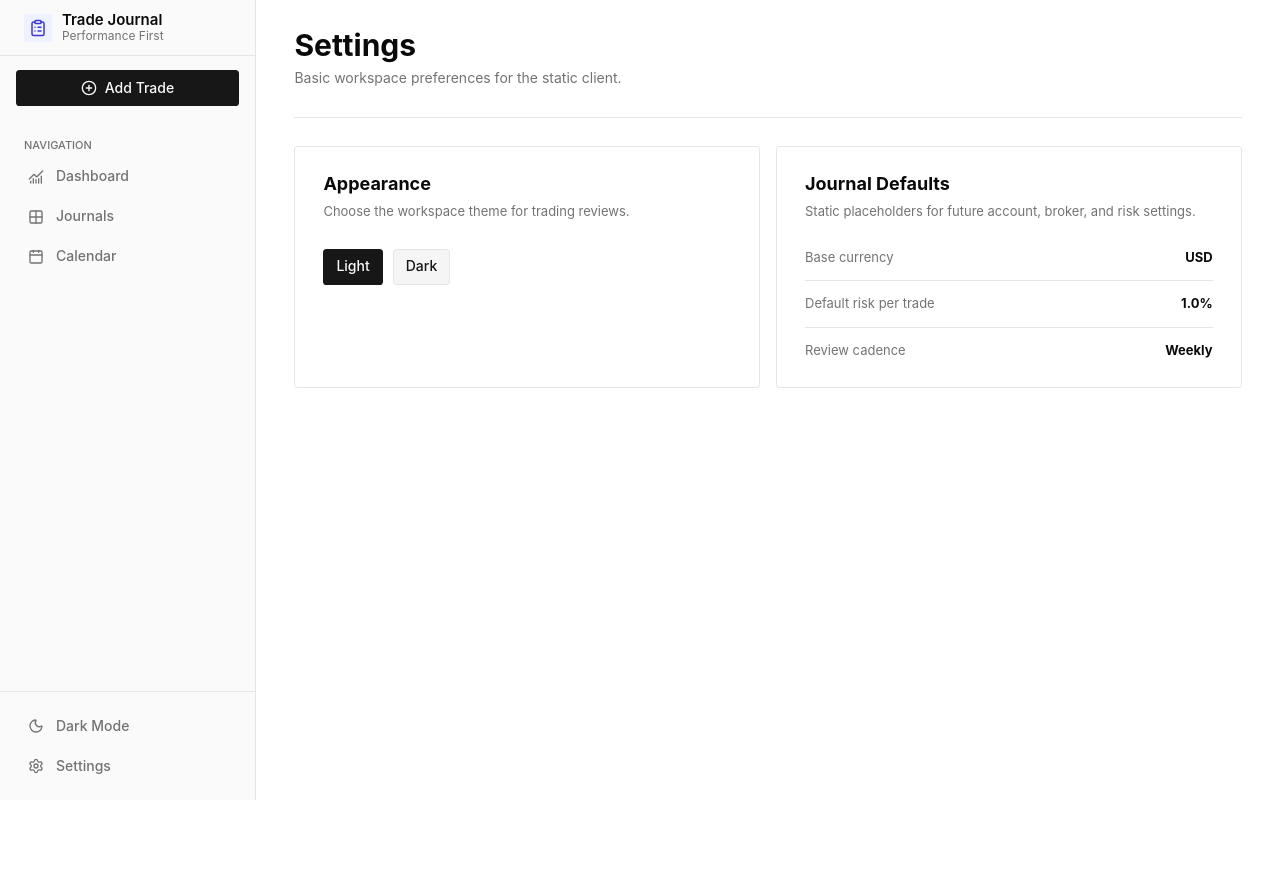
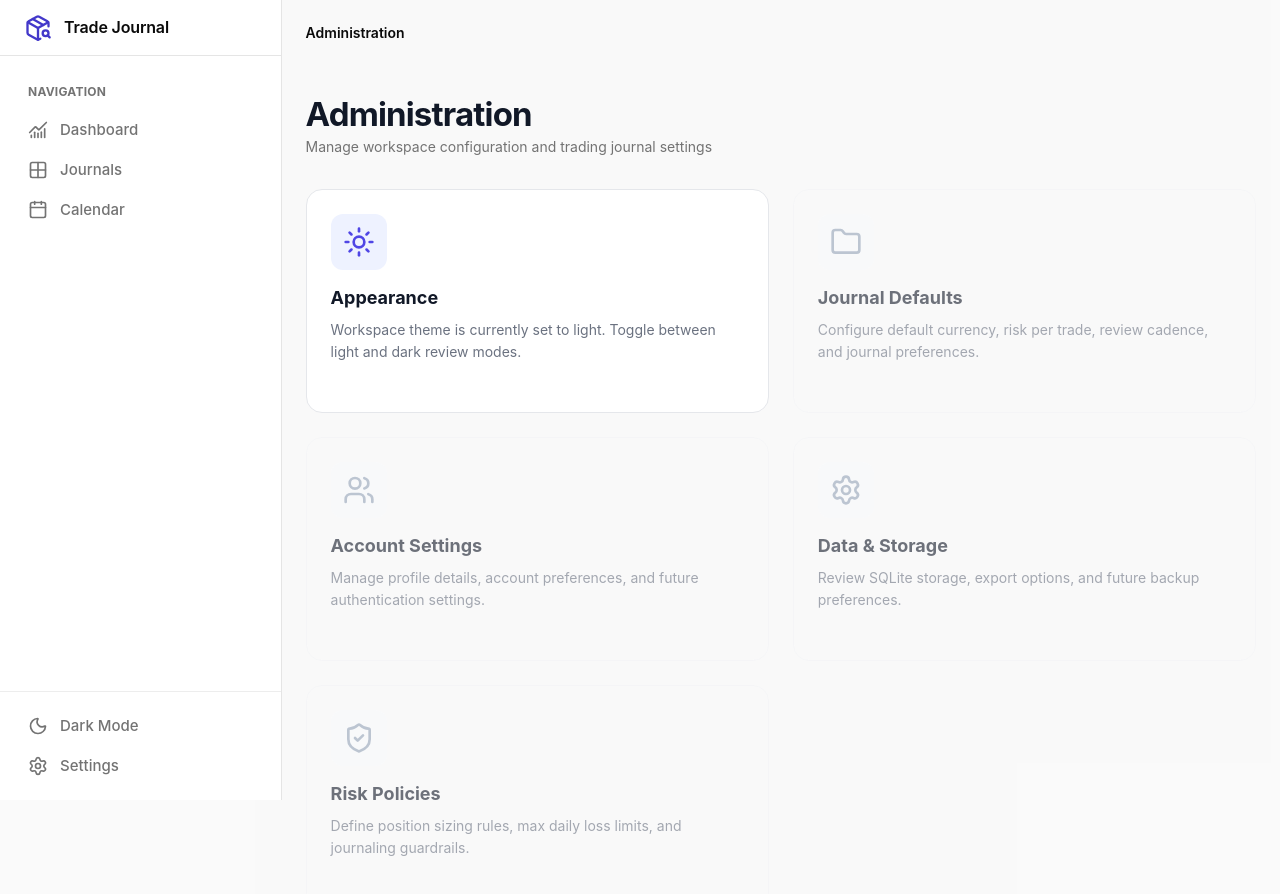
Before and after one commit to jboodhun/trading-journal, a React (Vite) app: page /calendar in a window 1280 px wide. Both pictures are taken after a click on the button "Settings". Shown: the top 894 px of the page. Before the commit the page ends 800 px from the top, so only its background shows below. Built offline with nearby package versions, Linux system fonts and the light colour scheme.

Commit message:
feat: theme v4. Styling adjustments (#36)

```diff
--- a/package.json
+++ b/package.json
@@ -16,6 +16,7 @@
     "preview": "vite preview"
   },
   "dependencies": {
+    "@fontsource-variable/geist": "^5.2.9",
     "date-fns": "4.1.0",
     "express": "^5.2.1",
     "lucide-react": "^1.17.0",
--- a/src/app/App.tsx
+++ b/src/app/App.tsx
@@ -41,6 +41,7 @@ export function App() {
 
   useEffect(() => {
     document.documentElement.dataset.theme = theme
+    document.documentElement.classList.toggle('dark', theme === 'dark')
   }, [theme])
 
   return (
--- /dev/null
+++ b/src/components/common/Breadcrumb.tsx
@@ -0,0 +1,36 @@
+import { Fragment } from 'react'
+import { useNavigate } from 'react-router-dom'
+
+import { ChevronLeftIcon } from 'components/icons'
+
+type BreadcrumbItem = {
+  label: string
+  href?: string
+  active?: boolean
+}
+
+type BreadcrumbProps = {
+  items: BreadcrumbItem[]
+}
+
+export function Breadcrumb({ items }: BreadcrumbProps) {
+  const navigate = useNavigate()
+
+  return (
+    <div className="breadcrumb">
+      {items.map((item, index) => (
+        <Fragment key={`${item.label}-${index}`}>
+          {index > 0 ? <span>/</span> : null}
+          {item.href ? (
+            <button className="breadcrumb-link" onClick={() => item.href && navigate(item.href)} type="button">
+              {index === 0 ? <ChevronLeftIcon /> : null}
+              {item.label}
+            </button>
+          ) : (
+            <span className={item.active ? 'breadcrumb-current' : ''}>{item.label}</span>
+          )}
+        </Fragment>
+      ))}
+    </div>
+  )
+}
--- /dev/null
+++ b/src/components/common/index.ts
@@ -0,0 +1 @@
+export { Breadcrumb } from './Breadcrumb'
--- a/src/layouts/AppShell.tsx
+++ b/src/layouts/AppShell.tsx
@@ -3,8 +3,7 @@ import { createContext, use } from 'react'
 import type { ReactNode } from 'react'
 
 import type { AppView, ThemeMode } from 'app/App'
-import { CalendarIcon, ChartIcon, ClipboardListIcon, GridIcon, MoonIcon, PlusCircleIcon, SettingsIcon, SunIcon } from 'components/icons'
-import { Button } from 'components/ui'
+import { CalendarIcon, ChartIcon, PackageSearchIcon, GridIcon, MoonIcon, SettingsIcon, SunIcon } from 'components/icons'
 
 type AppShellContextValue = {
   activeView: AppView
@@ -59,20 +58,10 @@ function Sidebar() {
   return (
     <aside className="sidebar">
       <div className="brand">
-        <div className="brand-mark">
-          <ClipboardListIcon />
-        </div>
+        <PackageSearchIcon className="brand-mark" />
         <div>
           <p className="brand-name">Trade Journal</p>
-          <p className="brand-subtitle">Performance First</p>
         </div>
-      </div>
-
-      <div className="sidebar-actions">
-        <Button className="full-width" onClick={() => onViewChange('journals')}>
-          <PlusCircleIcon />
-          Add Trade
-        </Button>
       </div>
 
       <nav className="nav-section" aria-label="Primary navigation">
@@ -86,7 +75,6 @@ function Sidebar() {
           >
             {item.icon}
             <span>{item.label}</span>
-            {item.view === activeView ? <span className="nav-chevron">›</span> : null}
           </button>
         ))}
       </nav>
--- a/src/main.tsx
+++ b/src/main.tsx
@@ -3,6 +3,7 @@ import { createRoot } from 'react-dom/client'
 import { BrowserRouter } from 'react-router-dom'
 
 import { App } from 'app/App'
+import '@fontsource-variable/geist/index.css'
 import 'styles/global.css'
 
 createRoot(document.getElementById('root')!).render(
--- a/src/pages/DashboardPage.tsx
+++ b/src/pages/DashboardPage.tsx
@@ -3,6 +3,7 @@ import { useEffect, useState } from 'react'
 import { metrics } from 'data/journal'
 import type { TradingJournal } from 'data/journal'
 import * as journalApi from 'services/journalApi'
+import { Breadcrumb } from 'components/common'
 import { EmptySection } from 'components/empty-section'
 import { BookIcon, ClockIcon, WalletIcon } from 'components/icons'
 import { JournalFormModal } from 'components/journals'
@@ -67,12 +68,11 @@ export function DashboardPage() {
 
   return (
     <div className="page-stack">
+      <Breadcrumb items={[{ label: 'Dashboard', active: true }]} />
       <header className="page-header">
-        <div className="page-title-icon">
-          <BookIcon />
-        </div>
         <div>
           <h1>Dashboard</h1>
+          <p>Track journal performance and trading activity.</p>
         </div>
       </header>
 
--- a/src/pages/SettingsPage.tsx
+++ b/src/pages/SettingsPage.tsx
@@ -1,97 +1,81 @@
-import { createContext, useContext } from 'react'
 import type { ReactNode } from 'react'
 
 import type { ThemeMode } from 'app/App'
-import { Button, Card } from 'components/ui'
+import { Breadcrumb } from 'components/common'
+import { FolderIcon, SettingsIcon, ShieldCheckIcon, SunIcon, UsersIcon } from 'components/icons'
 
-type SettingsContextValue = {
+type SettingsPageProps = {
   theme: ThemeMode
   onThemeChange: (theme: ThemeMode) => void
 }
 
-const SettingsContext = createContext<SettingsContextValue | null>(null)
-
-function useSettings() {
-  const context = useContext(SettingsContext)
-
-  if (!context) {
-    throw new Error('Settings components must be rendered inside Settings.Provider')
-  }
-
-  return context
+type SettingsSection = {
+  title: string
+  description: string
+  icon: ReactNode
+  disabled?: boolean
+  onClick?: () => void
 }
 
-function Provider({ children, theme, onThemeChange }: SettingsContextValue & { children: ReactNode }) {
-  return <SettingsContext value={{ theme, onThemeChange }}>{children}</SettingsContext>
-}
-
-function ThemePanel() {
-  const { theme, onThemeChange } = useSettings()
+export function SettingsPage({ theme, onThemeChange }: SettingsPageProps) {
+  const settingsSections: SettingsSection[] = [
+    {
+      title: 'Appearance',
+      description: `Workspace theme is currently set to ${theme}. Toggle between light and dark review modes.`,
+      icon: <SunIcon />,
+      onClick: () => onThemeChange(theme === 'dark' ? 'light' : 'dark'),
+    },
+    {
+      title: 'Journal Defaults',
+      description: 'Configure default currency, risk per trade, review cadence, and journal preferences.',
+      icon: <FolderIcon />,
+      disabled: true,
+    },
+    {
+      title: 'Account Settings',
+      description: 'Manage profile details, account preferences, and future authentication settings.',
+      icon: <UsersIcon />,
+      disabled: true,
+    },
+    {
+      title: 'Data & Storage',
+      description: 'Review SQLite storage, export options, and future backup preferences.',
+      icon: <SettingsIcon />,
+      disabled: true,
+    },
+    {
+      title: 'Risk Policies',
+      description: 'Define position sizing rules, max daily loss limits, and journaling guardrails.',
+      icon: <ShieldCheckIcon />,
+      disabled: true,
+    },
+  ]
 
   return (
-    <Card.Root className="settings-panel">
-      <Card.Header>
-        <h2>Appearance</h2>
-        <p>Choose the workspace theme for trading reviews.</p>
-      </Card.Header>
-      <Card.Content className="settings-actions">
-        <Button variant={theme === 'light' ? 'primary' : 'secondary'} onClick={() => onThemeChange('light')}>
-          Light
-        </Button>
-        <Button variant={theme === 'dark' ? 'primary' : 'secondary'} onClick={() => onThemeChange('dark')}>
-          Dark
-        </Button>
-      </Card.Content>
-    </Card.Root>
+    <div className="admin-page">
+      <Breadcrumb items={[{ label: 'Administration', active: true }]} />
+      <div className="admin-page-header">
+        <div className="admin-heading">
+          <h1>Administration</h1>
+          <p>Manage workspace configuration and trading journal settings</p>
+        </div>
+      </div>
+
+      <div className="admin-card-grid">
+        {settingsSections.map((section) => (
+          <button
+            className={`admin-card ${section.disabled ? 'is-disabled' : ''}`}
+            disabled={section.disabled}
+            key={section.title}
+            onClick={section.onClick}
+            type="button"
+          >
+            <div className={`admin-card-icon ${section.disabled ? 'is-muted' : ''}`}>{section.icon}</div>
+            <h2>{section.title}</h2>
+            <p>{section.description}</p>
+          </button>
+        ))}
+      </div>
+    </div>
   )
 }
-
-function PreferencesPanel() {
-  return (
-    <Card.Root className="settings-panel">
-      <Card.Header>
-        <h2>Journal Defaults</h2>
-        <p>Static placeholders for future account, broker, and risk settings.</p>
-      </Card.Header>
-      <Card.Content className="settings-list">
-        <div>
-          <span>Base currency</span>
-          <strong>USD</strong>
-        </div>
-        <div>
-          <span>Default risk per trade</span>
-          <strong>1.0%</strong>
-        </div>
-        <div>
-          <span>Review cadence</span>
-          <strong>Weekly</strong>
-        </div>
-      </Card.Content>
-    </Card.Root>
-  )
-}
-
-export function SettingsPage({ theme, onThemeChange }: SettingsContextValue) {
-  return (
-    <Settings.Provider theme={theme} onThemeChange={onThemeChange}>
-      <div className="page-stack">
-        <header className="section-header">
-          <div>
-            <h1>Settings</h1>
-            <p>Basic workspace preferences for the static client.</p>
-          </div>
-        </header>
-        <div className="settings-grid">
-          <Settings.ThemePanel />
-          <Settings.PreferencesPanel />
-        </div>
-      </div>
-    </Settings.Provider>
-  )
-}
-
-const Settings = {
-  Provider,
-  ThemePanel,
-  PreferencesPanel,
-}
--- a/src/styles/global.css
+++ b/src/styles/global.css
@@ -1,7 +1,7 @@
 :root {
   color-scheme: light;
   font-family:
-    Inter, Roboto, Helvetica, Arial, ui-sans-serif, system-ui, -apple-system, BlinkMacSystemFont, "Segoe UI",
+    "Geist Variable", Inter, Roboto, Helvetica, Arial, ui-sans-serif, system-ui, -apple-system, BlinkMacSystemFont, "Segoe UI",
     sans-serif;
   line-height: 1.35;
   font-weight: 400;
@@ -9,7 +9,7 @@
   background: var(--background);
   font-synthesis: none;
   text-rendering: optimizeLegibility;
-  --background: oklch(1 0 0);
+  --background: oklch(0.985 0 0);
   --foreground: oklch(0.145 0 0);
   --card: oklch(1 0 0);
   --card-foreground: oklch(0.145 0 0);
@@ -36,9 +36,10 @@
   --danger-soft: #fef2f2;
   --warning: #a16207;
   --warning-soft: #fefce8;
+  --accent-soft: #eef2ff;
   --shadow: none;
-  --radius: 0.225rem;
-  --sidebar: oklch(0.985 0 0);
+  --radius: 0.25rem;
+  --sidebar: oklch(1 0 0);
   --sidebar-foreground: oklch(0.145 0 0);
   --sidebar-primary: oklch(0.205 0 0);
   --sidebar-primary-foreground: oklch(0.985 0 0);
@@ -48,6 +49,7 @@
   --sidebar-ring: oklch(0.708 0 0);
   --nav-active: #eef2ff;
   --nav-active-foreground: #4338ca;
+  --sidebar-width: 281.6px;
 }
 
 :root[data-theme="dark"],
@@ -80,6 +82,7 @@
   --danger-soft: rgb(248 113 113 / 12%);
   --warning: #facc15;
   --warning-soft: rgb(250 204 21 / 12%);
+  --accent-soft: rgb(99 102 241 / 16%);
   --sidebar: oklch(0.205 0 0);
   --sidebar-foreground: oklch(0.985 0 0);
   --sidebar-primary: oklch(0.488 0.243 264.376);
@@ -96,14 +99,18 @@
   box-sizing: border-box;
 }
 
+html {
+  font-size: 110%;
+}
+
 body {
   margin: 0;
   min-width: 320px;
   min-height: 100vh;
-  background: var(--background);
+  background: color-mix(in srgb, var(--background) 50%, transparent);
   color: var(--foreground);
   font-feature-settings: "rlig" 1, "calt" 1;
-  font-size: 13px;
+  font-size: 14px;
 }
 
 button,
@@ -140,15 +147,17 @@ table {
 }
 
 .app-shell {
-  display: grid;
+  display: flex;
   min-height: 100vh;
-  grid-template-columns: 256px minmax(0, 1fr);
+  background: color-mix(in srgb, var(--background) 50%, transparent);
 }
 
 .sidebar {
-  position: sticky;
-  top: 0;
+  position: fixed;
+  inset: 0 auto 0 0;
+  z-index: 10;
   display: flex;
+  width: var(--sidebar-width);
   height: 100vh;
   flex-direction: column;
   border-right: 1px solid var(--sidebar-border);
@@ -159,19 +168,17 @@ table {
 .brand {
   display: flex;
   align-items: center;
-  gap: 10px;
+  gap: 12px;
   min-height: 56px;
   border-bottom: 1px solid var(--sidebar-border);
   padding: 0 24px;
 }
 
 .brand-mark {
-  display: grid;
-  width: 28px;
-  height: 28px;
-  place-items: center;
+  width: 28px !important;
+  height: 28px !important;
   color: var(--nav-active-foreground);
-  background: var(--nav-active);
+  flex: 0 0 auto;
 }
 
 .page-title-icon {
@@ -186,10 +193,11 @@ table {
 }
 
 .brand-name {
-  font-size: 15px;
+  font-size: 16px;
   font-weight: 600;
   color: var(--foreground);
   line-height: 1.15;
+  letter-spacing: -0.01em;
 }
 
 .brand-subtitle {
@@ -210,16 +218,20 @@ table {
 
 .nav-section {
   display: grid;
+  align-content: start;
   gap: 4px;
-  padding: 10px 16px;
+  flex: 1;
+  overflow-x: hidden;
+  overflow-y: auto;
+  padding: 16px;
 }
 
 .nav-heading {
-  padding: 8px 8px 2px;
+  padding: 12px 12px 8px;
   color: var(--soft-foreground);
-  font-size: 11px;
-  font-weight: 500;
-  letter-spacing: 0;
+  font-size: 12px;
+  font-weight: 700;
+  letter-spacing: 0.02em;
   text-transform: uppercase;
 }
 
@@ -229,15 +241,22 @@ table {
   min-height: 36px;
   width: 100%;
   align-items: center;
-  gap: 12px;
+  gap: 0;
   border: 0;
-  border-radius: var(--radius);
+  border-radius: calc(var(--radius) + 2px);
   color: var(--muted-foreground);
   background: transparent;
   padding: 0 12px;
   font-weight: 500;
   text-align: left;
-  font-size: 14px;
+  font-size: 15px;
+}
+
+.nav-item svg,
+.theme-toggle svg {
+  width: 20px !important;
+  height: 20px !important;
+  margin-right: 12px;
 }
 
 .nav-item:not(:disabled):hover,
@@ -261,29 +280,26 @@ table {
   background: var(--nav-active);
 }
 
-.nav-chevron {
-  margin-left: auto;
-  color: var(--muted-foreground);
-  font-size: 18px;
-  line-height: 1;
-}
-
 .sidebar-footer {
   display: grid;
   gap: 4px;
   margin-top: auto;
-  border-top: 1px solid var(--sidebar-border);
+  border-top: 1px solid color-mix(in srgb, var(--sidebar-border) 70%, transparent);
   padding: 16px;
 }
 
 .main-content {
+  flex: 1;
   min-width: 0;
-  padding: 28px clamp(18px, 3vw, 40px);
+  margin-left: var(--sidebar-width);
+  overflow-y: auto;
+  padding: 24px;
 }
 
 .page-stack {
   display: grid;
-  gap: 28px;
+  gap: 24px;
+  padding-bottom: 80px;
 }
 
 .page-header,
@@ -292,8 +308,7 @@ table {
   align-items: center;
   justify-content: space-between;
   gap: 16px;
-  border-bottom: 1px solid var(--card-border);
-  padding-bottom: 30px;
+  padding-bottom: 0;
 }
 
 .page-header {
@@ -302,11 +317,11 @@ table {
 
 .page-header h1,
 .section-header h1 {
-  color: var(--foreground);
-  font-size: clamp(24px, 2.4vw, 30px);
+  color: #111827;
+  font-size: 33px;
   font-weight: 700;
   line-height: 1.15;
-  letter-spacing: 0;
+  letter-spacing: -0.025em;
 }
 
 .page-header p,
@@ -317,10 +332,53 @@ table {
   font-weight: 400;
 }
 
+:root[data-theme="dark"] .page-header h1,
+:root[data-theme="dark"] .section-header h1 {
+  color: var(--foreground);
+}
+
+.breadcrumb {
+  display: flex;
+  align-items: center;
+  gap: 8px;
+  color: var(--muted-foreground);
+  font-size: 14px;
+}
+
+.breadcrumb > span {
+  color: var(--muted-foreground);
+}
+
+.breadcrumb-link {
+  display: inline-flex;
+  align-items: center;
+  border: 0;
+  color: var(--muted-foreground);
+  background: transparent;
+  padding: 0;
+  font-size: 14px;
+  font-weight: 500;
+}
+
+.breadcrumb-link:hover {
+  color: var(--foreground);
+}
+
+.breadcrumb-link svg {
+  width: 16px !important;
+  height: 16px !important;
+  margin-right: 4px;
+}
+
+.breadcrumb-current {
+  color: var(--foreground) !important;
+  font-weight: 600;
+}
+
 .metrics-grid {
   display: grid;
   grid-template-columns: repeat(4, minmax(180px, 1fr));
-  gap: 20px;
+  gap: 16px;
 }
 
 .metric-card {
@@ -409,7 +467,7 @@ table {
 
 .card {
   border: 1px solid var(--card-border);
-  border-radius: var(--radius);
+  border-radius: calc(var(--radius) + 8px);
   background: var(--card);
   box-shadow: var(--shadow);
 }
@@ -514,10 +572,10 @@ table {
 }
 
 .empty-section-cta {
-  min-height: 64px;
-  padding: 0 36px;
-  font-size: 20px;
-  font-weight: 700;
+  min-height: 36px;
+  padding: 0 12px;
+  font-size: 14px;
+  font-weight: 500;
 }
 
 .empty-section-suggestions {
@@ -554,6 +612,11 @@ table {
   display: grid;
   gap: 22px;
   padding: 22px;
+}
+
+.journal-card:hover {
+  border-color: #c7d2fe;
+  box-shadow: 0 12px 24px -16px rgb(99 102 241 / 32%);
 }
 
 .journal-card-header {
@@ -596,9 +659,10 @@ table {
   height: 32px;
   place-items: center;
   border: 1px solid var(--card-border);
-  border-radius: 8px;
+  border-radius: calc(var(--radius) + 4px);
   color: var(--muted-foreground);
   background: var(--card);
+  padding: 0;
 }
 
 .journal-card-actions button:hover {
@@ -805,17 +869,144 @@ tr:last-child td {
   color: var(--foreground);
 }
 
+.admin-page {
+  display: grid;
+  gap: 32px;
+  padding-bottom: 80px;
+}
+
+.admin-page-header {
+  display: flex;
+  align-items: center;
+  justify-content: space-between;
+  gap: 16px;
+}
+
+.admin-heading {
+  display: flex;
+  flex-direction: column;
+}
+
+.admin-heading h1 {
+  margin-top: 20px;
+  color: #111827;
+  font-size: 33px;
+  font-weight: 700;
+  line-height: 1.2;
+  letter-spacing: -0.025em;
+}
+
+.admin-heading p {
+  margin-top: 4px;
+  color: var(--muted-foreground);
+  font-size: 14px;
+}
+
+:root[data-theme="dark"] .admin-heading h1 {
+  color: var(--foreground);
+}
+
+.admin-card-grid {
+  display: grid;
+  grid-template-columns: repeat(3, minmax(0, 1fr));
+  gap: 24px;
+}
+
+.admin-card {
+  display: flex;
+  min-height: 224px;
+  flex-direction: column;
+  align-items: flex-start;
+  border: 1px solid #e5e7eb;
+  border-radius: 16px;
+  background: #fff;
+  padding: 24px;
+  text-align: left;
+}
+
+.admin-card:not(:disabled):hover {
+  border-color: #c7d2fe;
+  box-shadow: 0 18px 28px -20px rgb(99 102 241 / 42%);
+}
+
+.admin-card.is-disabled {
+  border-color: #f3f4f6;
+  background: rgb(249 250 251 / 50%);
+  cursor: not-allowed;
+  opacity: 0.6;
+}
+
+.admin-card-icon {
+  display: grid;
+  width: fit-content;
+  place-items: center;
+  border-radius: 12px;
+  color: #4f46e5;
+  background: #eef2ff;
+  padding: 12px;
+  margin-bottom: 16px;
+}
+
+.admin-card-icon.is-muted {
+  color: #94a3b8;
+  background: #f8fafc;
+}
+
+.admin-card-icon svg {
+  width: 32px;
+  height: 32px;
+}
+
+.admin-card h2 {
+  margin-bottom: 8px;
+  color: #111827;
+  font-size: 18px;
+  font-weight: 700;
+}
+
+.admin-card:not(:disabled):hover h2 {
+  color: #4f46e5;
+}
+
+.admin-card p {
+  color: #6b7280;
+  font-size: 14px;
+  line-height: 1.6;
+}
+
+:root[data-theme="dark"] .admin-card {
+  border-color: var(--border);
+  background: var(--card);
+}
+
+:root[data-theme="dark"] .admin-card.is-disabled {
+  background: color-mix(in srgb, var(--muted) 60%, transparent);
+}
+
+:root[data-theme="dark"] .admin-card h2 {
+  color: var(--foreground);
+}
+
+:root[data-theme="dark"] .admin-card p {
+  color: var(--muted-foreground);
+}
+
 .button {
   display: inline-flex;
-  min-height: 36px;
+  height: 32px;
+  min-width: 0;
   align-items: center;
   justify-content: center;
-  gap: 8px;
+  gap: 6px;
   border: 1px solid transparent;
-  border-radius: var(--radius);
-  padding: 0 12px;
-  font-size: 14px;
+  border-radius: calc(var(--radius) + 2px);
+  padding: 0 10px;
+  font-size: 15px;
   font-weight: 500;
+  line-height: 1;
+  outline: none;
+  user-select: none;
+  white-space: nowrap;
 }
 
 .button-primary {
@@ -823,20 +1014,39 @@ tr:last-child td {
   background: var(--primary);
 }
 
+.button-primary:not(:disabled):hover {
+  background: color-mix(in srgb, var(--primary) 84%, transparent);
+}
+
 .button-danger {
-  color: var(--primary-foreground);
-  background: var(--danger);
+  color: var(--danger);
+  background: color-mix(in srgb, var(--danger) 10%, transparent);
+}
+
+.button-danger:not(:disabled):hover {
+  background: color-mix(in srgb, var(--danger) 18%, transparent);
 }
 
 .button-secondary {
   border-color: var(--card-border);
   color: var(--secondary-foreground);
-  background: var(--secondary);
+  background: var(--card);
+}
+
+.button-secondary:not(:disabled):hover,
+.button-ghost:not(:disabled):hover {
+  color: var(--foreground);
+  background: var(--muted);
 }
 
 .button-ghost {
   color: var(--muted-foreground);
   background: transparent;
+}
+
+.button:disabled {
+  opacity: 0.5;
+  pointer-events: none;
 }
 
 .icon,
@@ -860,6 +1070,8 @@ svg {
 .button svg {
   width: 16px;
   height: 16px;
+  flex-shrink: 0;
+  pointer-events: none;
 }
 
 .empty-section-icon svg {
@@ -880,15 +1092,20 @@ svg {
   .journal-card-grid {
     grid-template-columns: repeat(2, minmax(220px, 1fr));
   }
+
+  .admin-card-grid {
+    grid-template-columns: repeat(2, minmax(0, 1fr));
+  }
 }
 
 @media (max-width: 860px) {
   .app-shell {
-    grid-template-columns: 1fr;
+    display: block;
   }
 
   .sidebar {
     position: static;
+    width: auto;
     height: auto;
     border-right: 0;
     border-bottom: 1px solid var(--card-border);
@@ -907,6 +1124,7 @@ svg {
   }
 
   .main-content {
+    margin-left: 0;
     padding: 24px 14px;
   }
 
@@ -914,7 +1132,8 @@ svg {
   .empty-section-suggestions,
   .journal-card-grid,
   .journal-summary,
-  .settings-grid {
+  .settings-grid,
+  .admin-card-grid {
     grid-template-columns: 1fr;
   }
 
```
Also changed, not shown: src/components/icons.tsx (+12 -0 lines), src/pages/JournalsPage.tsx (+7 -2 lines), 1 other file (tests, documents, lock files or other folders).
